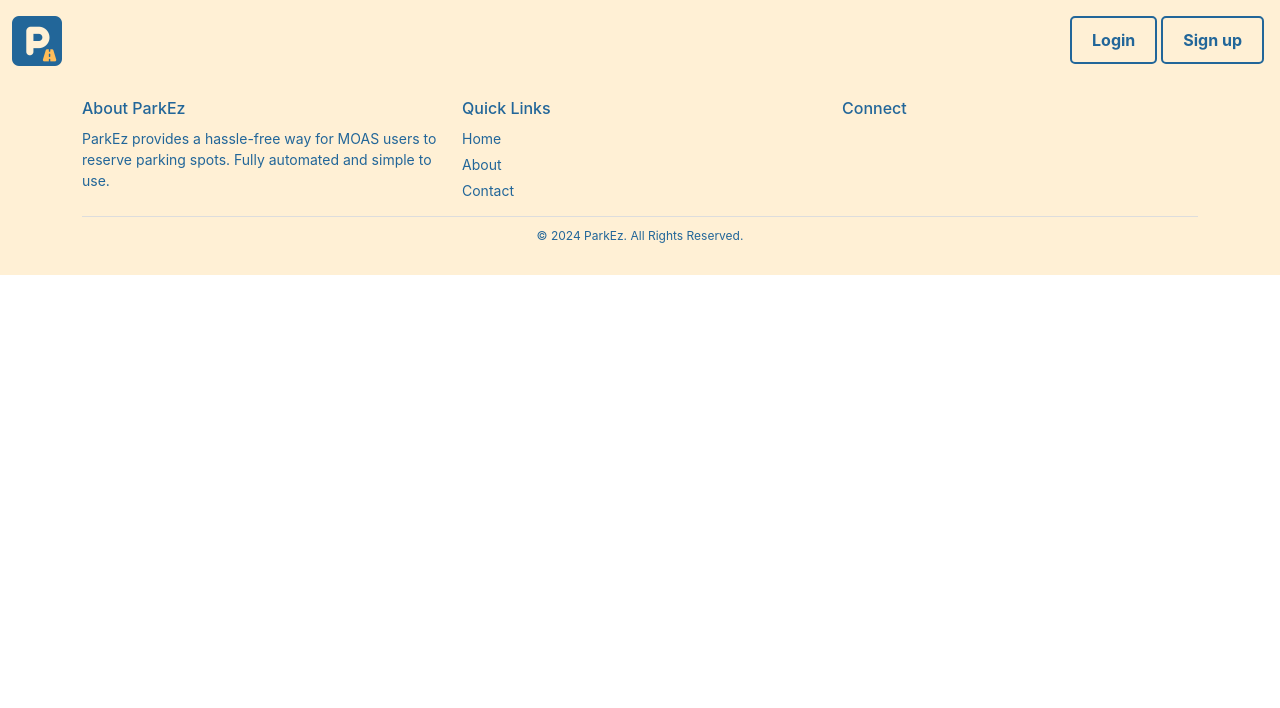
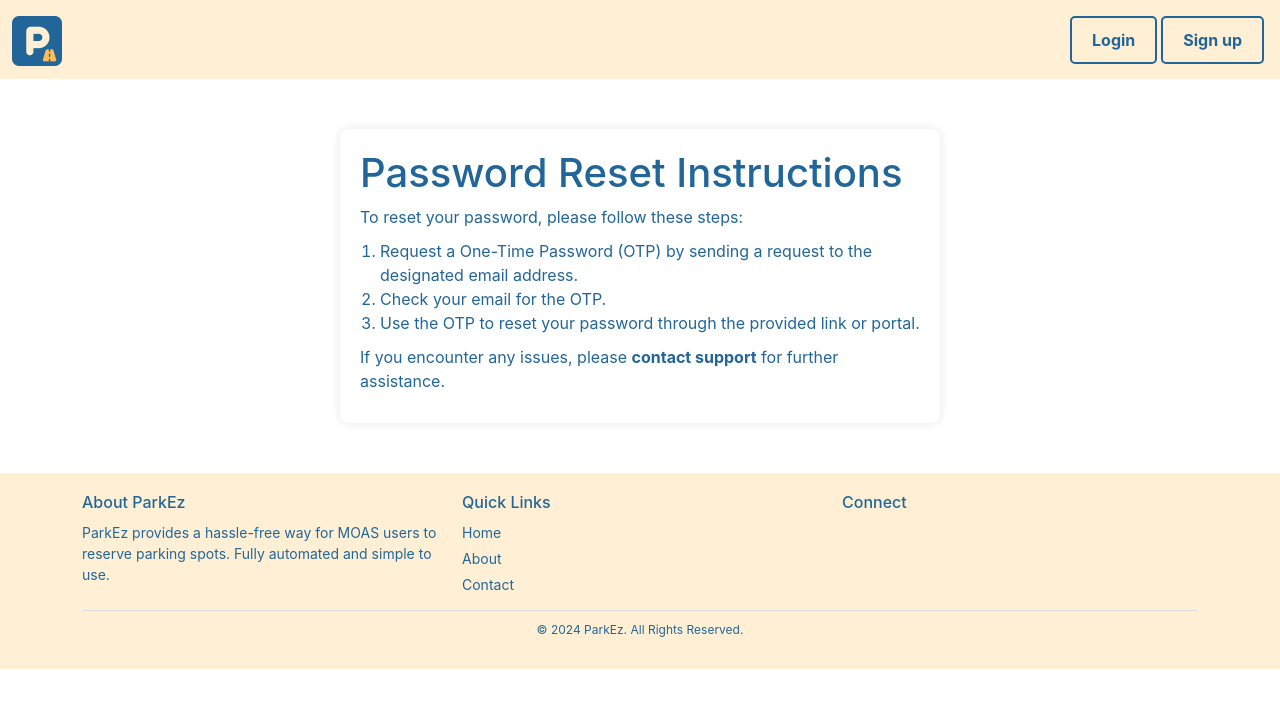
Before and after one commit to Gayan65/parkez, a React (Create React App) app in the folder frontend/: page /forget_password in a window 1280 px wide. Shown: the top 708 px of the page. Built offline with nearby package versions, Linux system fonts and the light colour scheme.

Commit message:
contact support and forget password page css add

```diff
--- a/frontend/src/App.js
+++ b/frontend/src/App.js
@@ -16,6 +16,7 @@ import ParkRequest from "./pages/ParkRequest";
 import Footer from "./components/Footer";
 import About from "./pages/About";
 import Contact from "./pages/Contact";
+import ForgetPassword from "./pages/ForgetPassword";
 
 function App() {
     //user object
@@ -29,6 +30,10 @@ function App() {
                     <Route path="/" element={<Home />} />
                     <Route path="/about" element={<About />} />
                     <Route path="/contact" element={<Contact />} />
+                    <Route
+                        path="/forget_password"
+                        element={<ForgetPassword />}
+                    />
                     <Route
                         path="/login"
                         element={!user ? <Login /> : <Navigate to={"/"} />}
--- a/frontend/src/index.css
+++ b/frontend/src/index.css
@@ -459,4 +459,38 @@ body {
     margin-right: 10px;
 }
 
-/*reservation form*/
+/*Forget password */
+.container-custom {
+    background-color: #fff;
+    color: #226699;
+    padding: 20px;
+    border-radius: 8px;
+    box-shadow: 0 0 10px rgba(0, 0, 0, 0.1);
+    max-width: 600px;
+    margin: 50px auto;
+}
+
+.header {
+    color: #226699;
+}
+
+.paragraph {
+    margin: 0 0 10px;
+}
+
+.list {
+    margin: 0 0 10px;
+    padding-left: 20px;
+}
+
+.link-contact {
+    color: #226699 !important;
+    text-decoration: none;
+    font-weight: bold;
+    transition: color 0.3s;
+}
+
+.link-contact:hover {
+    color: #1d5986;
+    text-decoration: underline;
+}
--- /dev/null
+++ b/frontend/src/pages/ForgetPassword.js
@@ -0,0 +1,33 @@
+import React from "react";
+import { Link } from "react-router-dom";
+
+const ForgetPassword = () => {
+    return (
+        <div className="container container-custom">
+            <h1 className="header">Password Reset Instructions</h1>
+            <p className="paragraph">
+                To reset your password, please follow these steps:
+            </p>
+            <ol className="list">
+                <li>
+                    Request a One-Time Password (OTP) by sending a request to
+                    the designated email address.
+                </li>
+                <li>Check your email for the OTP.</li>
+                <li>
+                    Use the OTP to reset your password through the provided link
+                    or portal.
+                </li>
+            </ol>
+            <p className="paragraph">
+                If you encounter any issues, please{" "}
+                <Link className="link-contact" to={"/"}>
+                    contact support
+                </Link>{" "}
+                for further assistance.
+            </p>
+        </div>
+    );
+};
+
+export default ForgetPassword;
--- a/frontend/src/pages/Login.js
+++ b/frontend/src/pages/Login.js
@@ -52,7 +52,7 @@ const Login = () => {
                     >
                         Login
                     </button>
-                    <Link to={"/"}>Forget password</Link>
+                    <Link to={"/forget_password"}>Forget password</Link>
                 </form>
                 {error && <p> {error} </p>}
             </div>
```
